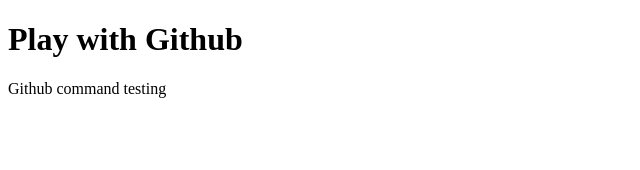
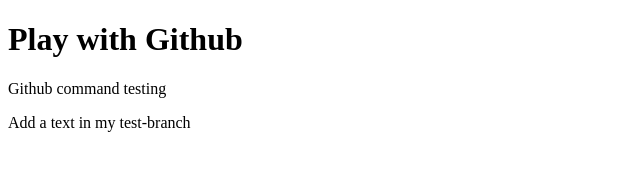
Before and after one commit to nizamuddinsangram/play-with-github, a plain HTML site: page index.html in a window 1280 px wide. Shown: the whole page, without its empty margins (0-640 px from the left). Drawn offline with Linux system fonts and the light colour scheme.

Commit message:
test add

```diff
--- a/index.html
+++ b/index.html
@@ -8,5 +8,7 @@
   <body>
     <h1>Play with Github</h1>
     <p>Github command testing</p>
+
+    <p>Add a text in my test-branch</p>
   </body>
 </html>
```
